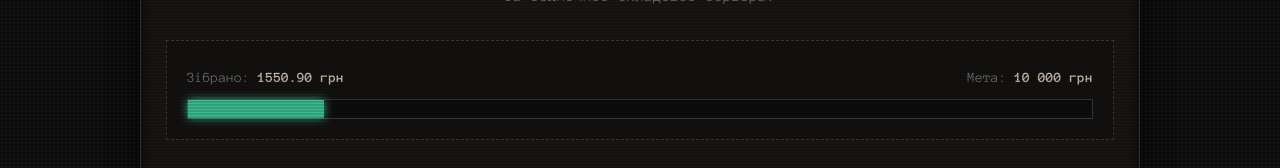
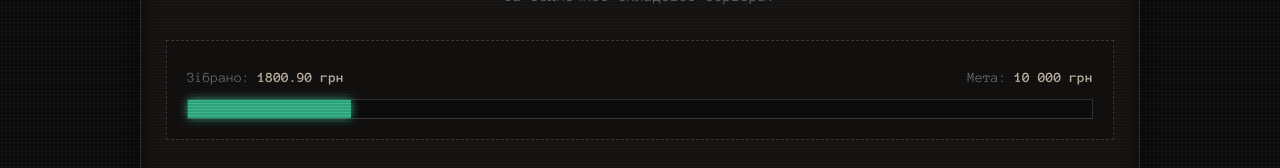
Before and after one commit to himahkb-lab/atp_lore, a plain HTML site: page donate.html in a window 1280 px wide. Shown: the part 299-467 px from the top of the page. Drawn offline with Linux system fonts and the light colour scheme.

Commit message:
Update donate.html

```diff
--- a/donate.html
+++ b/donate.html
@@ -335,11 +335,11 @@
 
             <div class="progress-block">
                 <div class="progress-stats">
-                    <span>Зібрано: <strong>1550.90 грн</strong></span>
+                    <span>Зібрано: <strong>1800.90 грн</strong></span>
                     <span>Мета: <strong>10 000 грн</strong></span>
                 </div>
                 <div class="progress-bar-container">
-                    <div class="progress-bar-fill" style="width: 15%;"></div>
+                    <div class="progress-bar-fill" style="width: 18%;"></div>
                 </div>
                 </div>
 
```
